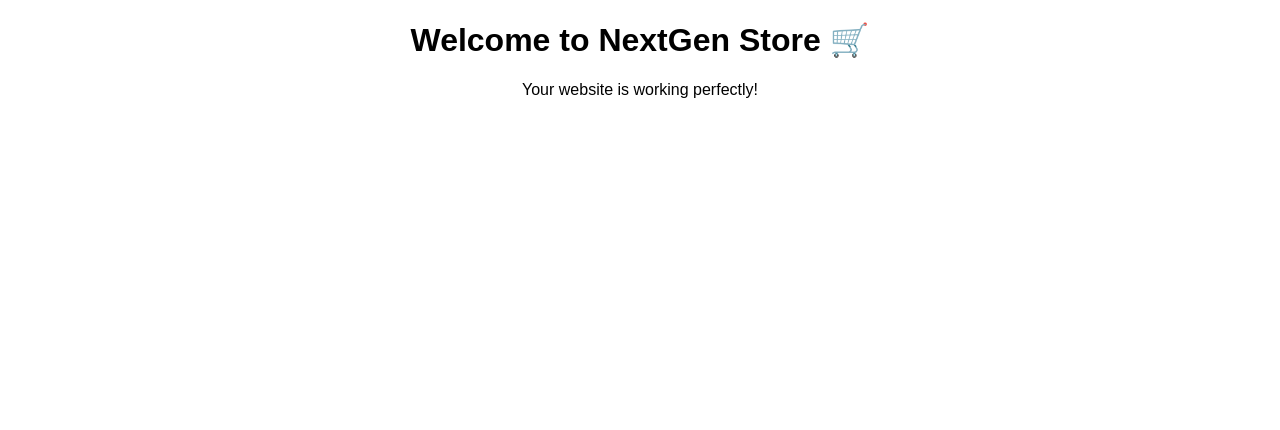
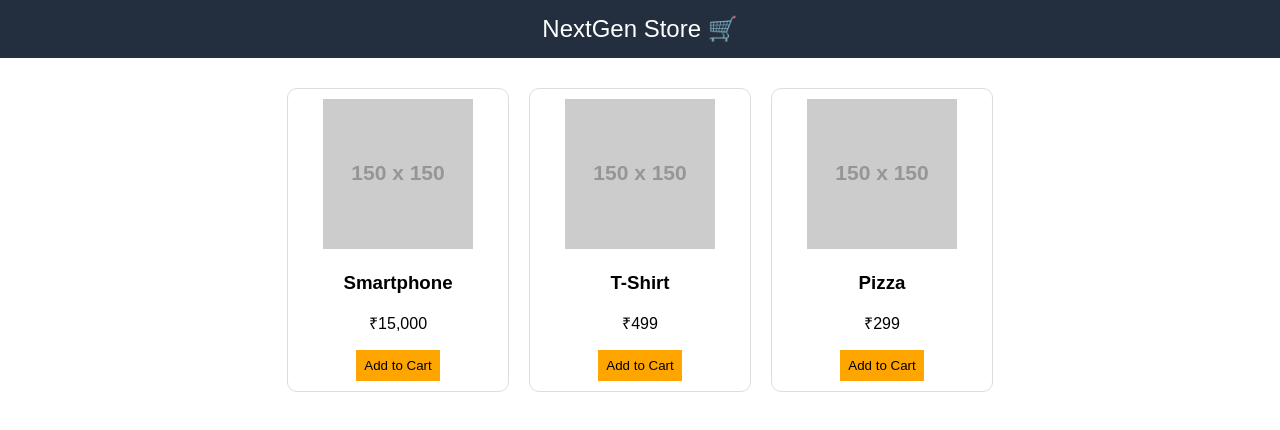
Before and after one commit to saidathuyerramsetty12-prog/nextgen-store, a plain HTML site: page index.html in a window 1280 px wide. Drawn offline with Linux system fonts and the light colour scheme; placeholder pictures from the web are drawn by us.

Commit message:
Redesign index.html with product cards and header

```diff
--- a/index.html
+++ b/index.html
@@ -3,13 +3,69 @@
 <head>
   <title>NextGen Store</title>
   <style>
-    body { font-family: Arial; text-align: center; }
+    body { margin: 0; font-family: Arial; }
+
+    header {
+      background: #232f3e;
+      color: white;
+      padding: 15px;
+      text-align: center;
+      font-size: 24px;
+    }
+
+    .products {
+      display: flex;
+      justify-content: center;
+      flex-wrap: wrap;
+      padding: 20px;
+    }
+
+    .card {
+      border: 1px solid #ddd;
+      margin: 10px;
+      padding: 10px;
+      width: 200px;
+      text-align: center;
+      border-radius: 10px;
+    }
+
+    button {
+      background: orange;
+      border: none;
+      padding: 8px;
+      cursor: pointer;
+    }
   </style>
 </head>
+
 <body>
 
-<h1>Welcome to NextGen Store 🛒</h1>
-<p>Your website is working perfectly!</p>
+<header>NextGen Store 🛒</header>
+
+<div class="products">
+
+  <div class="card">
+    <img src="https://via.placeholder.com/150">
+    <h3>Smartphone</h3>
+    <p>₹15,000</p>
+    <button>Add to Cart</button>
+  </div>
+
+  <div class="card">
+    <img src="https://via.placeholder.com/150">
+    <h3>T-Shirt</h3>
+    <p>₹499</p>
+    <button>Add to Cart</button>
+  </div>
+
+  <div class="card">
+    <img src="https://via.placeholder.com/150">
+    <h3>Pizza</h3>
+    <p>₹299</p>
+    <button>Add to Cart</button>
+  </div>
+
+</div>
 
 </body>
 </html>
```
